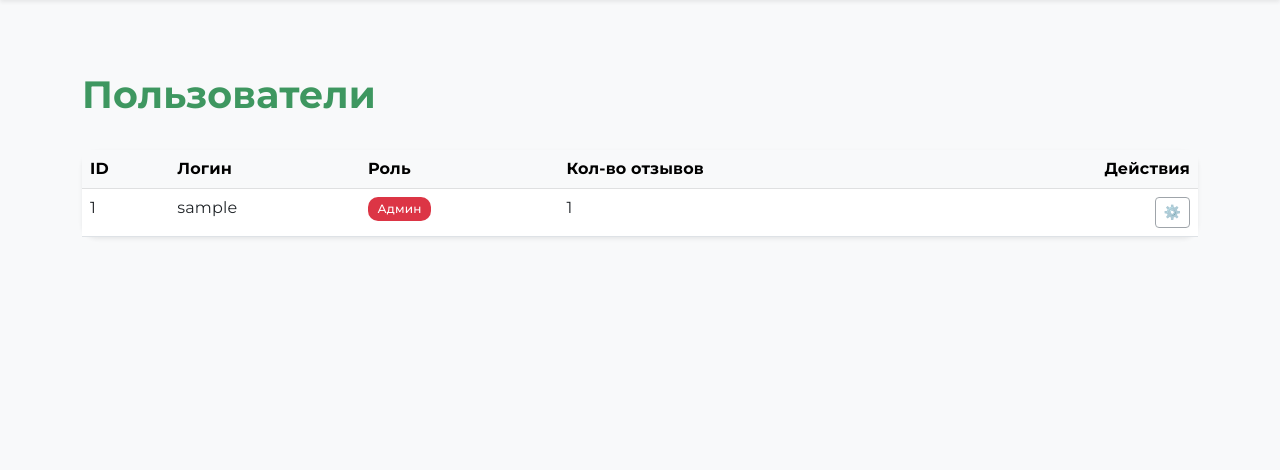
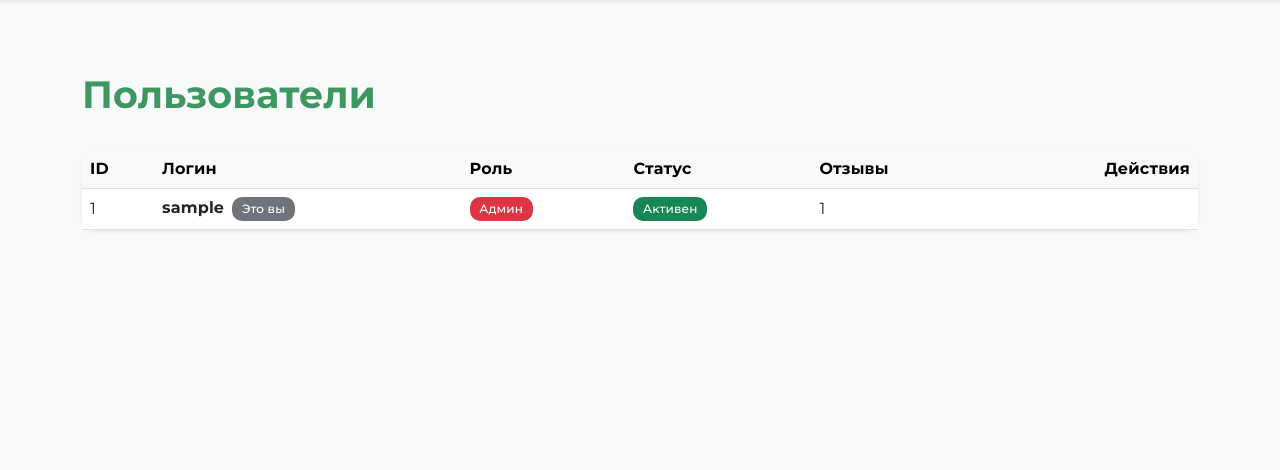
Before and after one commit to TAKOYAMItakoyami/play-today-app, a Flask app: page /admin/users in a window 1280 px wide. Shown: the part 108-578 px from the top of the page. Run offline with Flask 3, Linux system fonts and the light colour scheme; a user stored in the database is signed in; tables that the repository leaves empty hold one stand-in row (values such as "Sample post").

Commit message:
Implement user banning and fix login logic for banned users

```diff
--- a/play_today_app/__init__.py
+++ b/play_today_app/__init__.py
@@ -30,6 +30,10 @@ from .models import User  # noqa
 # по id — потому что в cookie лежит только id.
 @login_manager.user_loader
 def load_user(user_id):
-    return db.session.get(User, int(user_id))
+    user = db.session.get(User, int(user_id))
+    # Если пользователь забанен, то сессия аннулируется
+    if user and not user.is_active:
+        return None
+    return user
 
 from . import api_views, cli_commands, error_handlers, models, views  # noqa
--- a/play_today_app/models.py
+++ b/play_today_app/models.py
@@ -20,6 +20,7 @@ class User(UserMixin, Model):
     username = db.Column(db.String(64), unique=True, nullable=False)
     password_hash = db.Column(db.String(256), nullable=False)
     is_admin = db.Column(db.Boolean, default=False, nullable=False)
+    is_active = db.Column(db.Boolean, default=True, nullable=False)
 
     # Связь с отзывами (один ко многим)
     reviews = db.relationship('Review', backref='author', lazy='dynamic')
--- a/play_today_app/templates/admin_users.html
+++ b/play_today_app/templates/admin_users.html
@@ -10,13 +10,14 @@
 
   <div class="card shadow-sm border-0">
     <div class="card-body p-0">
-      <table class="table table-hover mb-0">
+      <table class="table table-hover mb-0 align-middle">
         <thead class="table-light">
           <tr>
             <th>ID</th>
             <th>Логин</th>
             <th>Роль</th>
-            <th>Кол-во отзывов</th>
+            <th>Статус</th>
+            <th>Отзывы</th>
             <th class="text-end">Действия</th>
           </tr>
         </thead>
@@ -24,7 +25,10 @@
           {% for user in users %}
           <tr>
             <td>{{ user.id }}</td>
-            <td>{{ user.username }}</td>
+            <td>
+              <b>{{ user.username }}</b>
+              {% if user.id == current_user.id %} <span class="badge bg-secondary ms-1">Это вы</span> {% endif %}
+            </td>
             <td>
               {% if user.is_admin %}
                 <span class="badge bg-danger">Админ</span>
@@ -32,10 +36,29 @@
                 <span class="badge bg-info text-dark">Пользователь</span>
               {% endif %}
             </td>
+            <td>
+              {% if user.is_active %}
+                <span class="badge bg-success">Активен</span>
+              {% else %}
+                <span class="badge bg-danger">Забанен</span>
+              {% endif %}
+            </td>
             <td>{{ user.reviews.count() }}</td>
             <td class="text-end">
-              <!-- Для размещения возможности удаление/бана юзера -->
-              <button class="btn btn-sm btn-outline-secondary" disabled>⚙️</button>
+
+              <!-- Кнопка бана/разбана (скрыта для самого себя) -->
+              {% if user.id != current_user.id %}
+                <form action="{{ url_for('toggle_user_status', id=user.id) }}" method="POST" class="d-inline m-0" onsubmit="return confirm('Вы уверены, что хотите изменить статус пользователя {{ user.username }}?');">
+                  <input type="hidden" name="csrf_token" value="{{ csrf_token() }}"/>
+
+                  {% if user.is_active %}
+                    <button type="submit" class="btn btn-sm btn-outline-danger" title="Забанить">🚫 Забанить</button>
+                  {% else %}
+                    <button type="submit" class="btn btn-sm btn-outline-success" title="Разбанить">✅ Разбанить</button>
+                  {% endif %}
+                </form>
+              {% endif %}
+
             </td>
           </tr>
           {% endfor %}
--- a/play_today_app/views.py
+++ b/play_today_app/views.py
@@ -177,11 +177,20 @@ def login():
     form = LoginForm()
     if form.validate_on_submit():
         user = User.query.filter_by(username=form.username.data).first()
+
+        # Проверка: юзер есть и пароль верный
         if user and user.check_password(form.password.data):
+
+            # Проверка: юзер забанен?
+            if not user.is_active:
+                flash(
+                    'Ваш аккаунт был заблокирован администратором.',
+                    category='danger'
+                )
+                return render_template('login.html', form=form)
+
             login_user(user)
             flash('Вы успешно вошли в систему!', category='success')
-            # Если пользователь перекинут на вход со страницы
-            # добавления отзыва, то возвращение его обратно
             next_page = request.args.get('next')
             return redirect(next_page or url_for('index'))
 
@@ -343,3 +352,31 @@ def admin_users():
     """Страница управления пользователями (только для админа)."""
     users = User.query.order_by(User.username).all()
     return render_template('admin_users.html', users=users)
+
+
+@app.route('/admin/toggle_user_status/<int:id>', methods=['POST'])
+@login_required
+@admin_required
+def toggle_user_status(id):
+    """Блокировка/разблокировка пользователя (только для админа)."""
+    user = User.query.get_or_404(id)
+
+    # Защита: админ не может забанить сам себя
+    if user.id == current_user.id:
+        flash('Вы не можете заблокировать самого себя!', 'danger')
+        return redirect(url_for('admin_users'))
+
+    # Переключение статуса (True -> False, False -> True)
+    user.is_active = not user.is_active
+    status_text = "разблокирован" if user.is_active else "заблокирован"
+
+    try:
+        db.session.commit()
+        flash(
+            f'Пользователь {user.username} успешно {status_text}.', 'success'
+        )
+    except Exception as e:
+        db.session.rollback()
+        flash(f'Ошибка: {str(e)}', 'danger')
+
+    return redirect(url_for('admin_users'))
```
Also changed, not shown: migrations/versions/d97c08761e43_initial_migration.py (renamed from migrations/versions/89b4fd663e19_initial_migration.py, +4 -3 lines).
